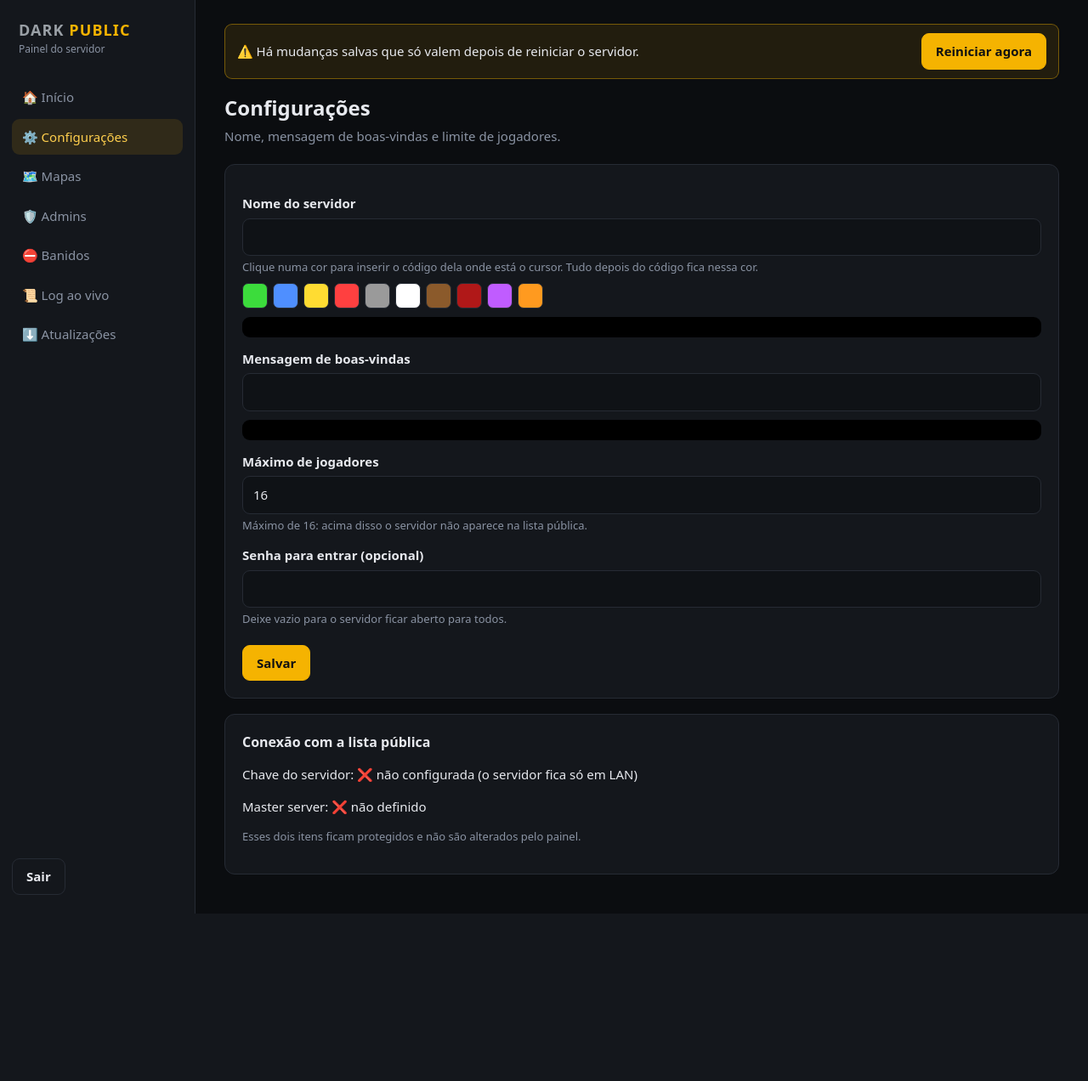
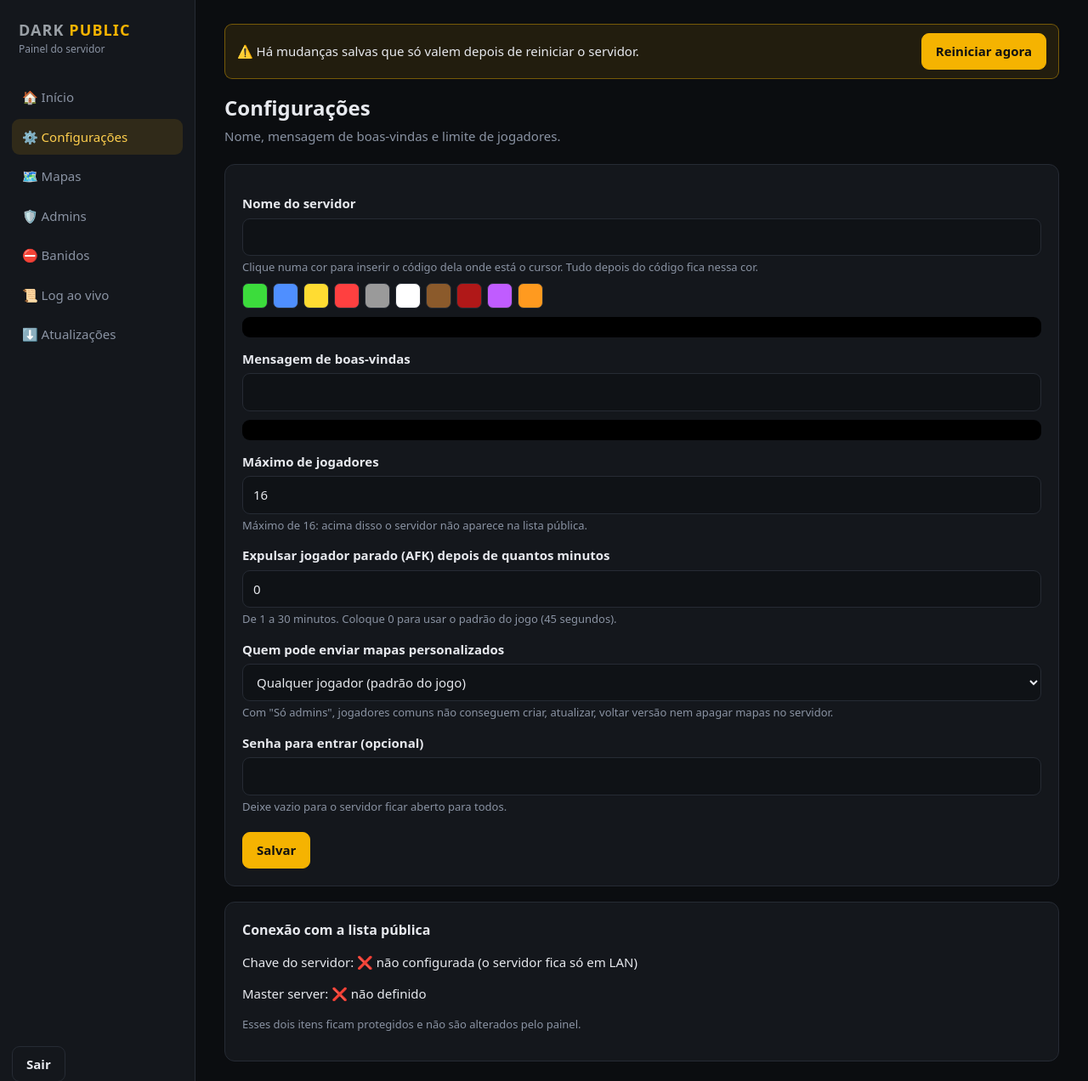
Before and after one commit to kayquedeleonai-droid/dark-painel, a Flask app: page /config in a window 1280 px wide. Shown: the top 1272 px of the page at 85% size. Before the commit the page ends 1075 px from the top, so only its background shows below. Run offline with Flask 3, Linux system fonts and the light colour scheme; the visitor is signed in with stand-in values (Sample User, id 1); parts of the project's set-up code (start-up, migrations or seed data) failed here and were passed over.

Commit message:
Configurações: tempo de AFK e quem pode enviar mapas
Adiciona -kA (expulsar jogador parado, em minutos no painel) e -M
(envio de mapas: qualquer jogador ou só admins). Suporte a opções de
duas letras no servercmdline.txt.

Co-Authored-By: Claude Opus 5.5 <noreply@anthropic.com>
Claude-Session: https://claude.ai/code/session_019aEV5xp1YvmAySqHE1cTMH

```diff
--- a/app.py
+++ b/app.py
@@ -38,6 +38,9 @@ MODES = [
 ]
 MODE_KEYS = [m for m, _ in MODES]
 MAP_RE = re.compile(r"^(\*|[a-z0-9_.\-]+\*?)$")
+# -M: quem pode enviar mapas (minúscula = qualquer jogador, maiúscula = só admin)
+# c = criar mapa novo, u = atualizar, r = voltar revisão, d = apagar
+SENDMAP = {"todos": "cruD", "admins": "CURD"}
 
 with open(CFG_PATH) as f:
     CFG = json.load(f)
@@ -112,22 +115,34 @@ def tail(path, n):
 
 # ------------------------------------------------- servercmdline.txt (-n, -o ...)
 
+TWO_LETTER = {"kA", "kB", "n1", "n2", "LF", "LS"}  # opções com duas letras
+
+
+def opt_key(s):
+    """'-kA300' -> ('kA', '300'); '-c16' -> ('c', '16'); senão None."""
+    if not s.startswith("-") or len(s) < 2:
+        return None
+    if s[1:3] in TWO_LETTER:
+        return s[1:3], s[3:]
+    return s[1], s[2:]
+
+
 def read_cmdline():
     values = {}
     for line in read_lines(CMDLINE):
-        s = line.strip()
-        if s.startswith("-") and len(s) >= 2:
-            values.setdefault(s[1], s[2:])
+        kv = opt_key(line.strip())
+        if kv:
+            values.setdefault(*kv)
     return values
 
 
 def write_cmdline(updates):
-    """updates: {letra: valor ou None (remove)}; preserva o resto do arquivo."""
+    """updates: {opção: valor ou None (remove)}; preserva o resto do arquivo."""
     out, done = [], set()
     for line in read_lines(CMDLINE):
-        s = line.strip()
-        if s.startswith("-") and len(s) >= 2 and s[1] in updates:
-            k = s[1]
+        kv = opt_key(line.strip())
+        if kv and kv[0] in updates:
+            k = kv[0]
             if k in done:
                 continue
             done.add(k)
@@ -315,7 +330,16 @@ def config():
             maxc = int(request.form.get("maxclients", "16"))
         except ValueError:
             maxc = 16
+        try:
+            afk_min = float(request.form.get("afk", "0").replace(",", ".") or 0)
+        except ValueError:
+            afk_min = -1
+        sendmap = request.form.get("sendmap", "todos")
         errors = []
+        if afk_min and not 1 <= afk_min <= 30:
+            errors.append("Tempo de AFK: de 1 a 30 minutos (ou 0 para usar o padrão do jogo).")
+        if sendmap not in SENDMAP:
+            errors.append("Opção de envio de mapas inválida.")
         if not name:
             errors.append("O nome não pode ficar vazio.")
         if len(name) > 100:
@@ -332,12 +356,20 @@ def config():
             for e in errors:
                 flash(e, "erro")
         else:
-            write_cmdline({"n": name, "o": motd, "c": str(maxc), "p": serverpass or None})
+            write_cmdline({"n": name, "o": motd, "c": str(maxc), "p": serverpass or None,
+                           "kA": str(int(afk_min * 60)) if afk_min else None,
+                           "M": SENDMAP[sendmap]})
             session["pending"] = True
             flash("Configurações salvas. Reinicie o servidor para aplicar.", "ok")
             return redirect(url_for("config"))
     cmd = read_cmdline()
-    return render_template("config.html", page="config", cmd=cmd,
+    try:
+        afk = round(int(cmd.get("kA", "0")) / 60, 1)
+        afk = int(afk) if afk == int(afk) else afk
+    except ValueError:
+        afk = 0
+    sendmap = next((k for k, v in SENDMAP.items() if v == cmd.get("M", "cruD")), "todos")
+    return render_template("config.html", page="config", cmd=cmd, afk=afk, sendmap=sendmap,
                            has_key=bool(cmd.get("Y")), master=cmd.get("m", ""))
 
 
--- a/templates/config.html
+++ b/templates/config.html
@@ -20,6 +20,17 @@
   <label for="maxclients">Máximo de jogadores</label>
   <input type="number" id="maxclients" name="maxclients" min="1" max="16" value="{{ cmd.get('c','16') }}">
   <div class="hint">Máximo de 16: acima disso o servidor não aparece na lista pública.</div>
+
+  <label for="afk">Expulsar jogador parado (AFK) depois de quantos minutos</label>
+  <input type="number" id="afk" name="afk" min="0" max="30" step="0.5" value="{{ afk }}">
+  <div class="hint">De 1 a 30 minutos. Coloque 0 para usar o padrão do jogo (45 segundos).</div>
+
+  <label for="sendmap">Quem pode enviar mapas personalizados</label>
+  <select id="sendmap" name="sendmap">
+    <option value="admins" {{ 'selected' if sendmap=='admins' }}>Só admins</option>
+    <option value="todos" {{ 'selected' if sendmap=='todos' }}>Qualquer jogador (padrão do jogo)</option>
+  </select>
+  <div class="hint">Com "Só admins", jogadores comuns não conseguem criar, atualizar, voltar versão nem apagar mapas no servidor.</div>
 
   <label for="serverpass">Senha para entrar (opcional)</label>
   <input type="text" id="serverpass" name="serverpass" value="{{ cmd.get('p','') }}" autocomplete="off">
```
